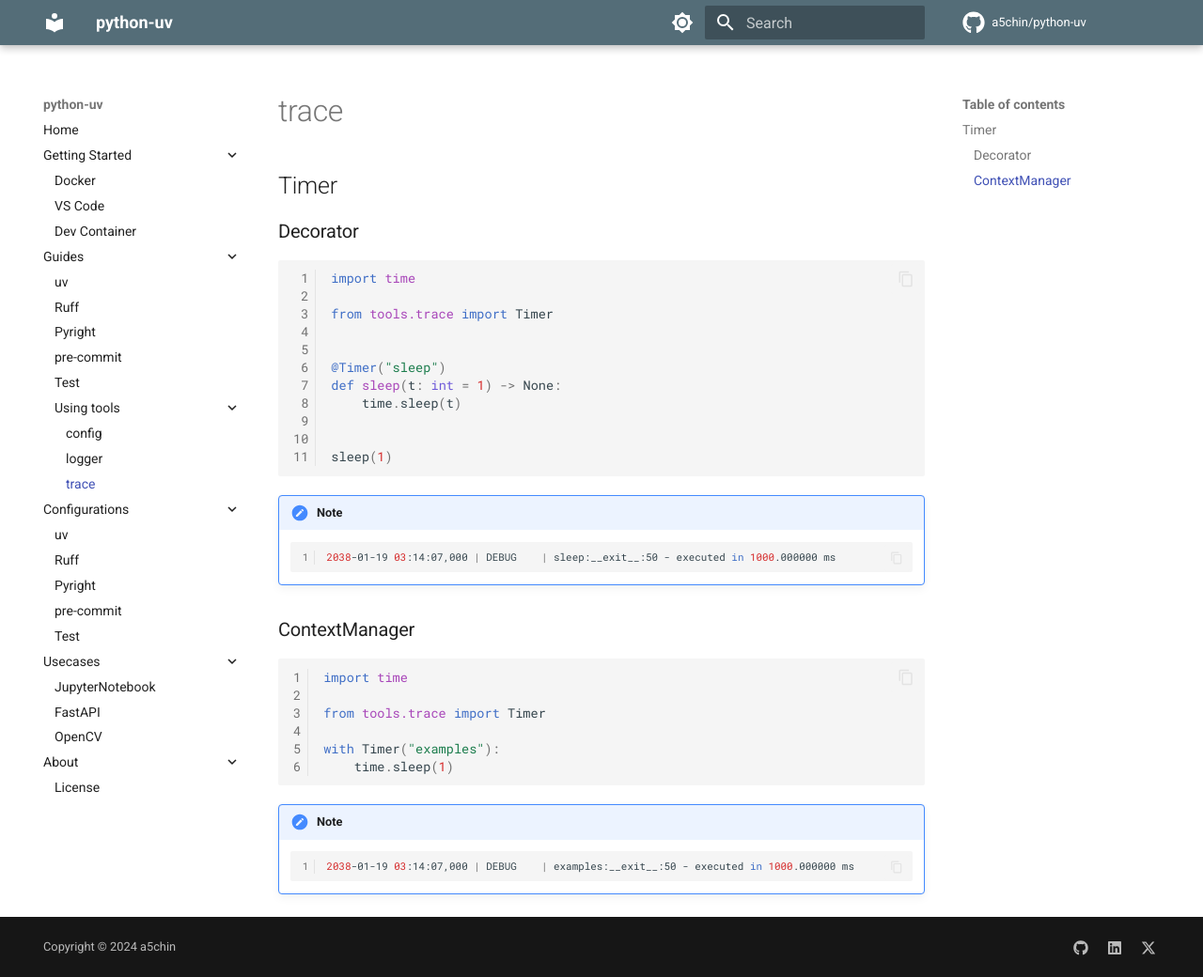
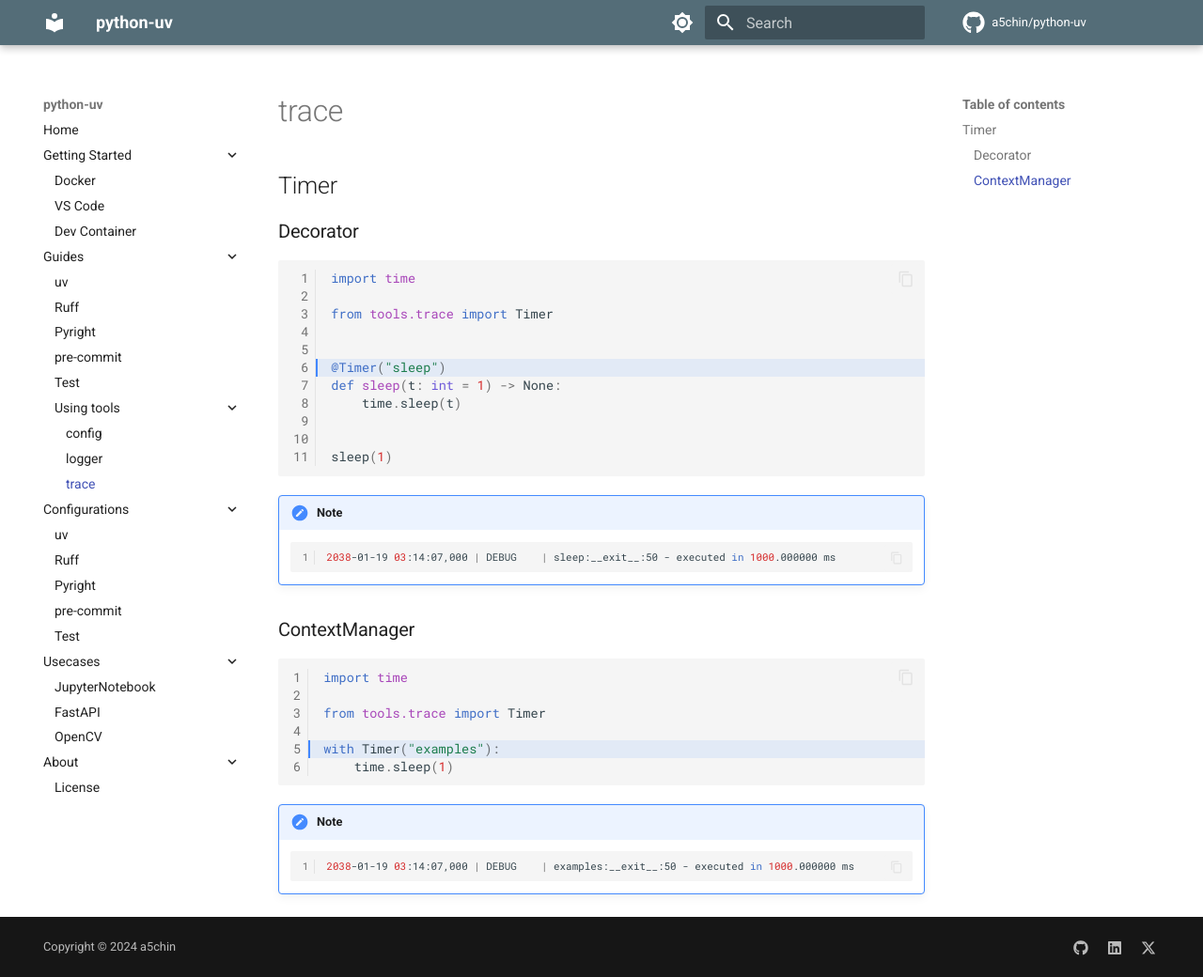
Before and after one commit to a5chin/python-uv, an MkDocs documentation site: the page built from docs/guides/tools/trace.md, in a window 1280 px wide and 1040 px high. Shown: the whole window at 94% size. Built offline with MkDocs 1.6.1 and Material for MkDocs 9.7.7, drawn with Linux system fonts in a browser that asks for light colours; comment, search, counter and statistics services are not loaded.

Commit message:
fix: highlight specific lines in Timer documentation examples

````diff
--- a/docs/guides/tools/trace.md
+++ b/docs/guides/tools/trace.md
@@ -1,7 +1,7 @@
 ## Timer
 
 ### Decorator
-```python
+```{.py hl_lines="6"}
 import time
 
 from tools.trace import Timer
@@ -21,7 +21,7 @@ sleep(1)
     ```
 
 ### ContextManager
-```python
+```{.py hl_lines="5"}
 import time
 
 from tools.trace import Timer
````
